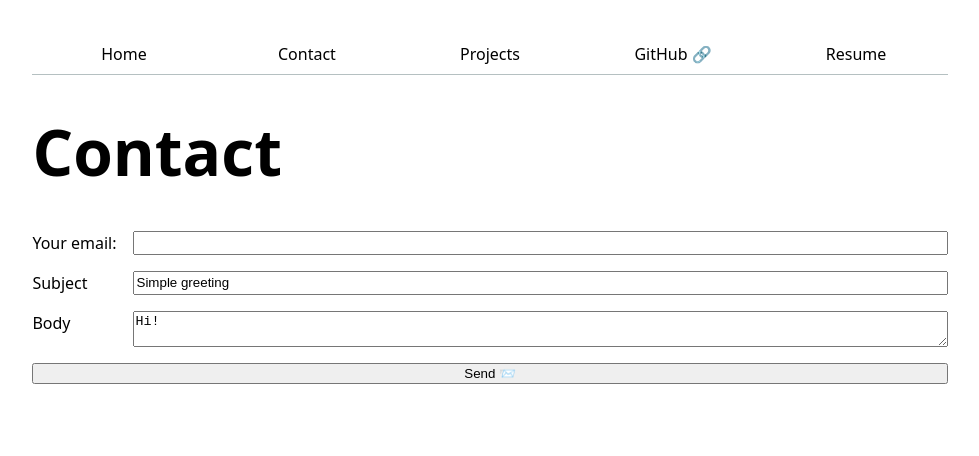
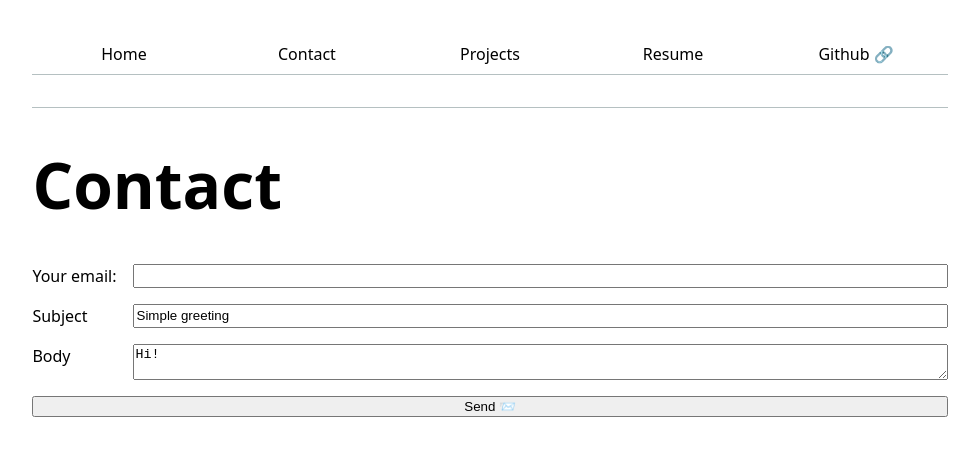
Before and after one commit to Tanya301/portfolio, a plain HTML site: page contact/index.html in a window 1280 px wide. Shown: the whole page, without its empty margins (150-1129 px from the left). Drawn offline with Linux system fonts and the light colour scheme.

Commit message:
finished nav abr

```diff
--- a/contact/index.html
+++ b/contact/index.html
@@ -8,13 +8,7 @@
     <script type="module" src="../global.js"></script>
 </head>
 <body>
-    <nav>
-        <a href="../index.html">Home</a>
-        <a href="../contact/index.html">Contact</a>
-        <a href="../projects/index.html">Projects</a>
-        <a href="https://github.com/Tanya301" target="_blank">GitHub 🔗</a>
-        <a href="../resume/index.html">Resume</a>
-    </nav>
+    <nav></nav>
     <h1>Contact</h1>
     <form action="mailto:tsamokhvalova@ucsd.edu" method="POST" enctype="text/plain">
         <label>Your email: <input name="email" type="email"></label>
--- a/global.js
+++ b/global.js
@@ -3,3 +3,45 @@ console.log('IT’S ALIVE!');
 function $$(selector, context = document) {
   return Array.from(context.querySelectorAll(selector));
 }
+
+// let navLinks = $$("nav a");
+
+// let currentLink = navLinks.find(
+//   (a) => a.host === location.host && a.pathname === location.pathname
+// );
+
+// // Optional operator ?. to prevent errors
+// currentLink?.classList.add('current');
+
+const ARE_WE_HOME = document.documentElement.classList.contains('home');
+
+let pages = [
+  { url: '', title: 'Home' },
+  { url: 'contact/', title: 'Contact' },
+  { url: 'projects/', title: 'Projects' },
+  { url: 'resume/', title: 'Resume' },
+  { url: 'https://github.com/Tanya301', title: 'Github 🔗' }
+];
+
+let nav = document.createElement('nav');
+document.body.prepend(nav);
+
+for (let p of pages) {
+  let url = p.url;
+  let title = p.title;
+  const target = p.target ? ` target="${p.target}"` : '';
+  // Create link and add it to nav
+  if (!ARE_WE_HOME && !url.startsWith('http')) {
+    url = '../' + url;
+  }
+  let a = document.createElement('a');
+  a.href = url;
+  a.textContent = title;
+  if (a.host !== location.host) {
+    a.target = '_blank';
+  }
+  if (a.host === location.host && a.pathname === location.pathname) {
+    a.classList.add('current');
+  }
+  nav.append(a);
+}
```
Also changed, not shown: index.html (+1 -8 lines), projects/index.html (+0 -7 lines), resume/index.html (+0 -7 lines), 1 other file.
